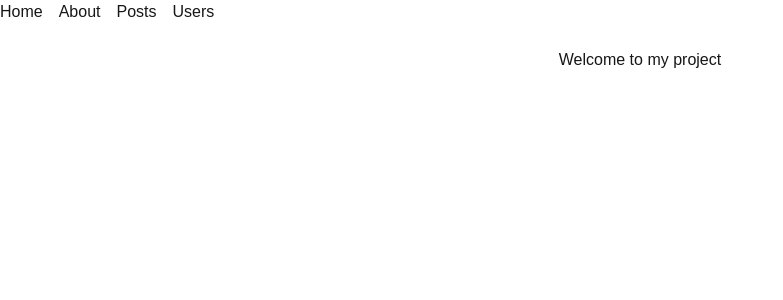
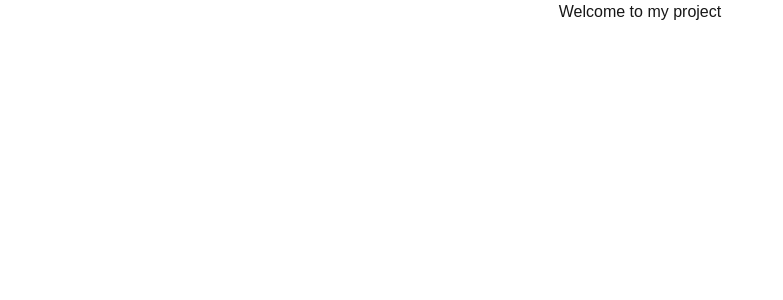
Before and after one commit to chiamakauyanna/alx-project-0x02-setup, a Next.js app in the folder alx-project-2/: page / in a window 1280 px wide. Shown: the top 300 px of the page, without its empty margins (0-783 px from the left). Built offline with nearby package versions, Linux system fonts and the light colour scheme.

Commit message:
removd header from index

```diff
--- a/alx-project-2/pages/index.tsx
+++ b/alx-project-2/pages/index.tsx
@@ -4,9 +4,6 @@ import React from 'react'
 const index = () => {
   return (
     <div>
-      <header>
-        <Header/>
-      </header>
       <h1 className='text-center'>Welcome to my project</h1>
     </div>
   )
```
